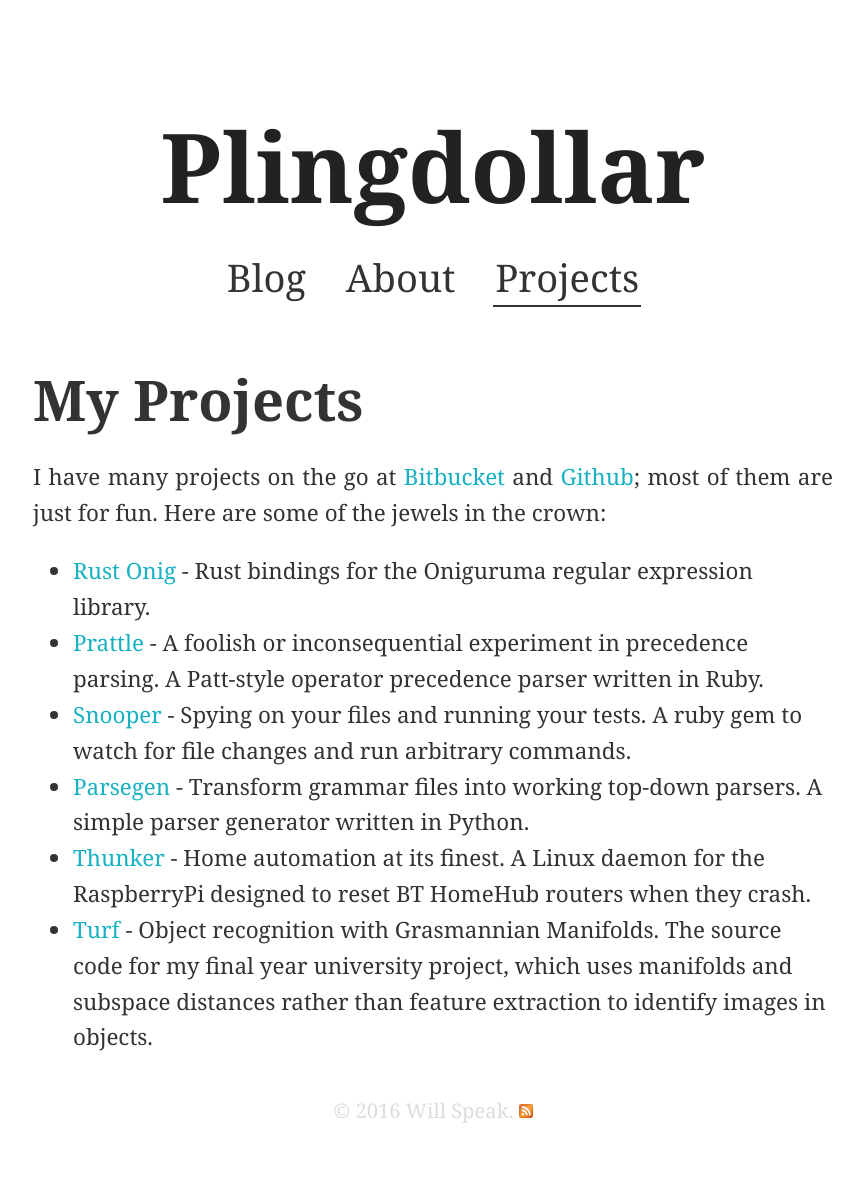
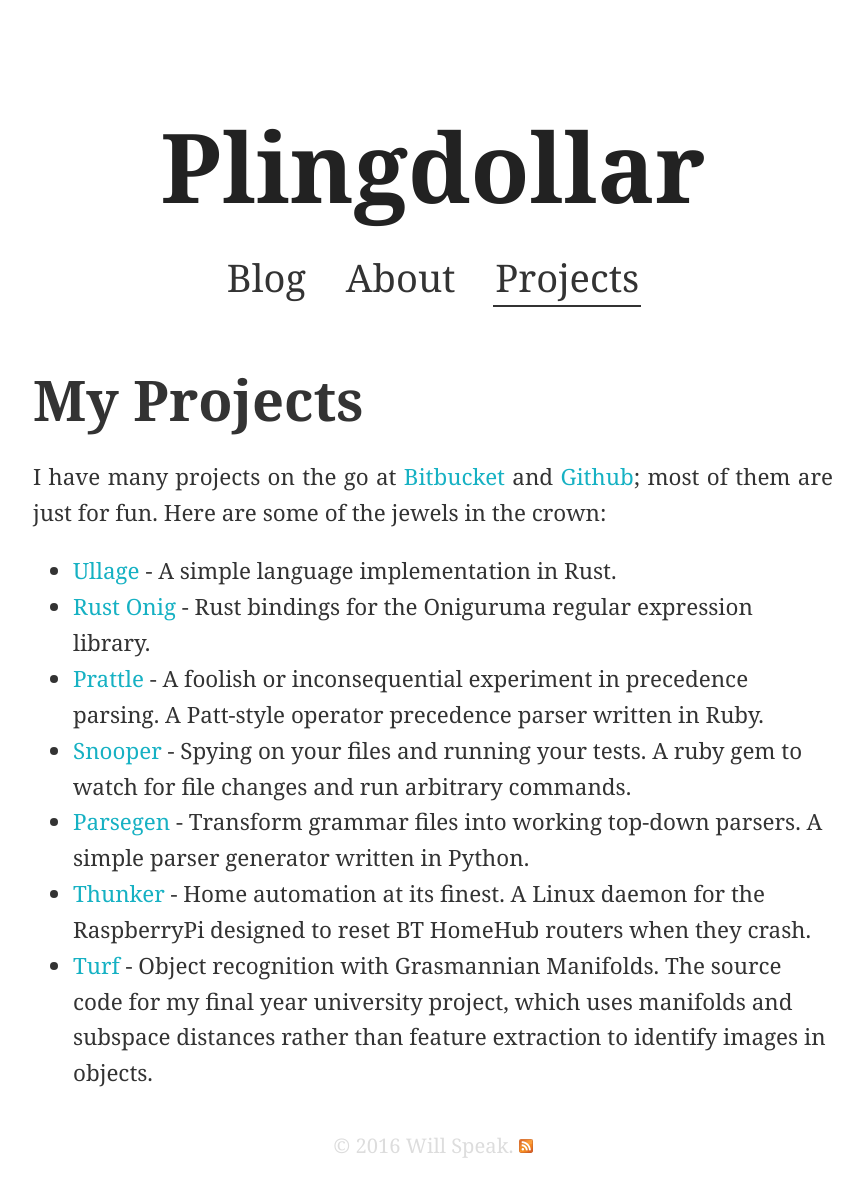
Before and after one commit to iwillspeak/iwillspeak.github.io, a Jekyll site: the page built from projects.md, in a window 1280 px wide. Shown: the whole page, without its empty margins (207-1070 px from the left). Built offline with Jekyll 4.4.1, drawn with Linux system fonts in a browser that asks for light colours; before the commit the page ends 1164 px from its top, so only the background shows below that.

Commit message:
Add Ullage to Projects

```diff
--- a/projects.md
+++ b/projects.md
@@ -8,6 +8,7 @@ title: Projects
 
 I have many projects on the go at [Bitbucket](http://bitbucket.org/iwillspeak) and [Github](http://github.com/iwillspeak); most of them are just for fun. Here are some of the jewels in the crown:
 
+* [Ullage](http://github.com/iwillspeak/ullage) - A simple language implementation in Rust.
 * [Rust Onig](http://github.com/rust-onig/rust-onig) - Rust bindings for the Oniguruma regular expression library.
 * [Prattle](http://github.com/iwillspeak/Prattle) - A foolish or inconsequential experiment in precedence parsing. A Patt-style operator precedence parser written in Ruby.
 * [Snooper](http://github.com/iwillspeak/snooper) - Spying on your files and running your tests. A ruby gem to watch for file changes and run arbitrary commands.
```
